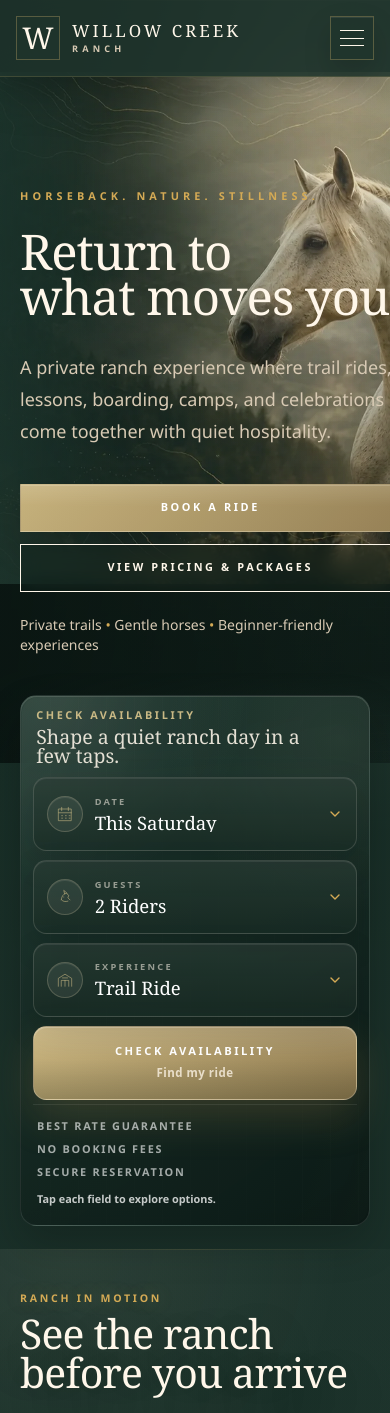
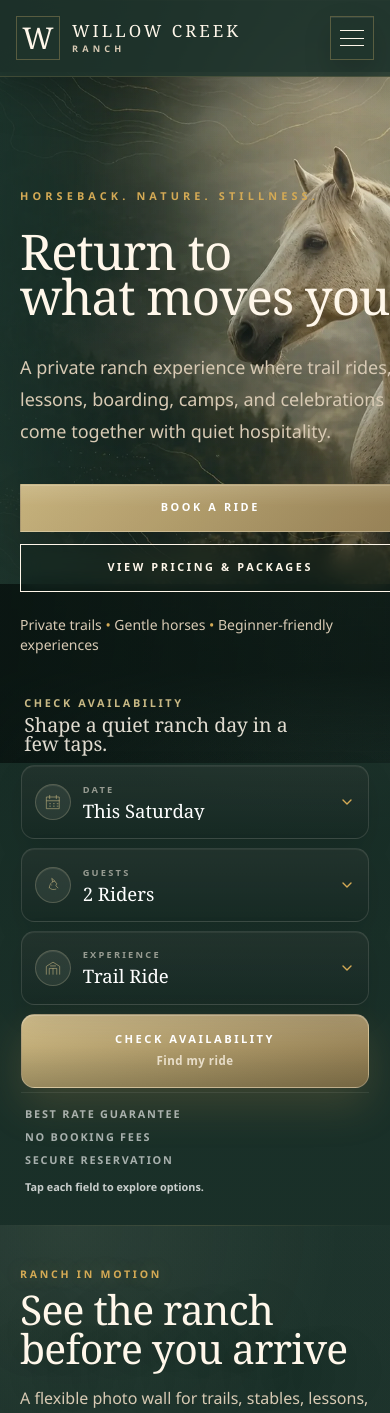
Before and after one commit to dion-nikila/ranch-site, a Next.js app: page / in a window 390 px wide. Shown: the top 1413 px of the page. Built offline with nearby package versions, Linux system fonts and the light colour scheme.

Commit message:
Remove mobile booking shell box

```diff
--- a/app/globals.css
+++ b/app/globals.css
@@ -1241,20 +1241,16 @@ footer#contact {
   }
 
   #booking .booking-shell {
-    border-radius: 1.05rem;
-    background:
-      radial-gradient(circle at 10% 0%, rgba(255, 247, 234, 0.1), transparent 12rem),
-      radial-gradient(circle at 92% 8%, rgba(194, 197, 167, 0.09), transparent 11rem),
-      linear-gradient(145deg, rgba(34, 62, 53, 0.78), rgba(9, 21, 18, 0.86)) !important;
-    box-shadow:
-      inset 0 1px 0 rgba(255, 247, 234, 0.14),
-      0 18px 42px rgba(0, 0, 0, 0.2);
-    backdrop-filter: blur(12px) saturate(1.08);
-    -webkit-backdrop-filter: blur(12px) saturate(1.08);
+    border-color: transparent !important;
+    background: transparent !important;
+    box-shadow: none !important;
+    padding: 0 !important;
+    backdrop-filter: none;
+    -webkit-backdrop-filter: none;
   }
 
   #booking .booking-shell::before {
-    opacity: 0.34;
+    display: none;
   }
 
   .booking-shell-header {
@@ -1280,9 +1276,13 @@ footer#contact {
     min-height: 4.62rem;
     gap: 0.72rem;
     border-radius: 0.84rem;
+    border-color: rgba(255, 247, 234, 0.12);
     background:
-      linear-gradient(180deg, rgba(255, 247, 234, 0.07), rgba(255, 247, 234, 0.018)),
-      rgba(18, 38, 32, 0.62);
+      linear-gradient(180deg, rgba(255, 247, 234, 0.062), rgba(255, 247, 234, 0.014)),
+      rgba(14, 31, 26, 0.48);
+    box-shadow:
+      inset 0 1px 0 rgba(255, 247, 234, 0.06),
+      0 10px 28px rgba(0, 0, 0, 0.1);
     padding: 0.82rem 0.82rem;
   }
 
```
